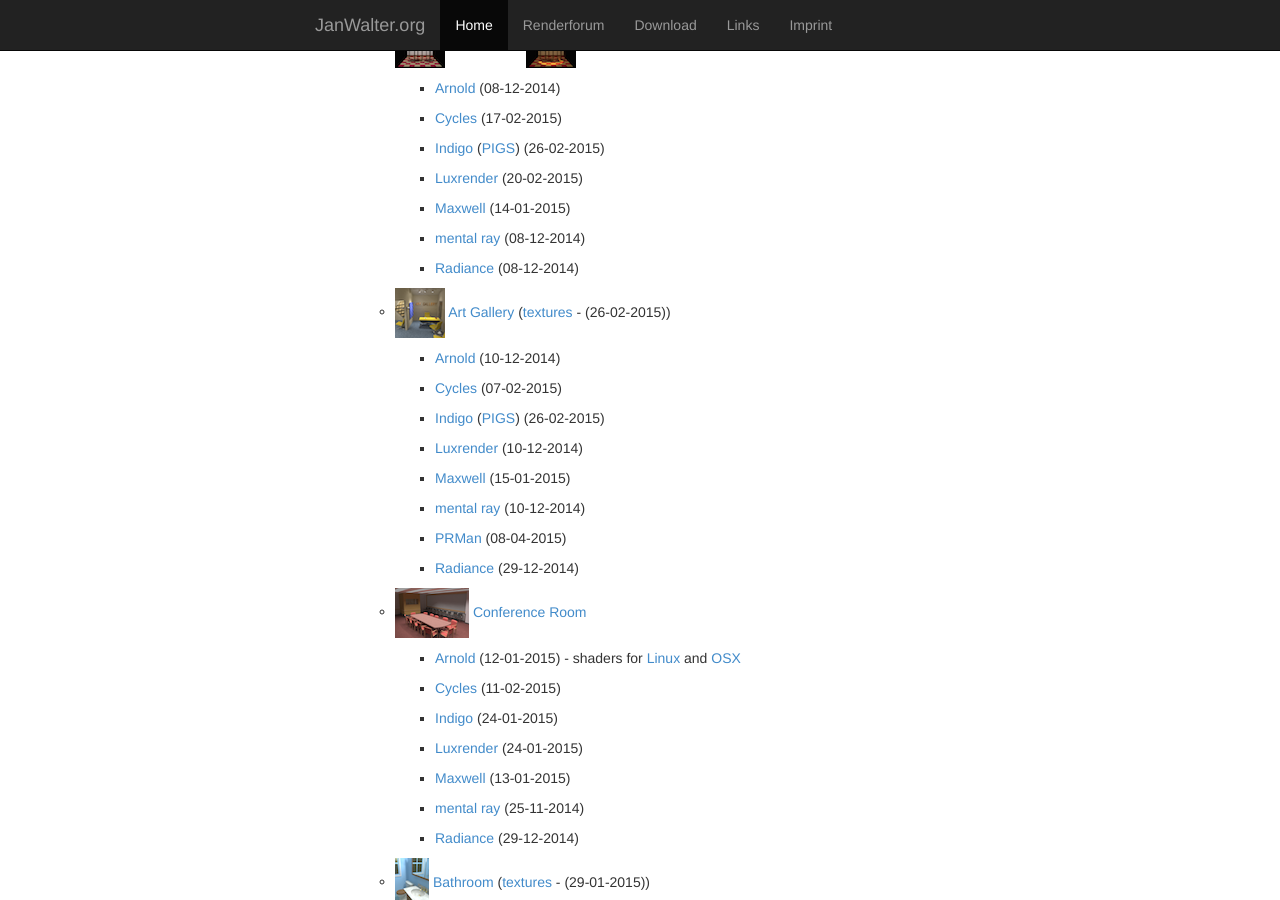
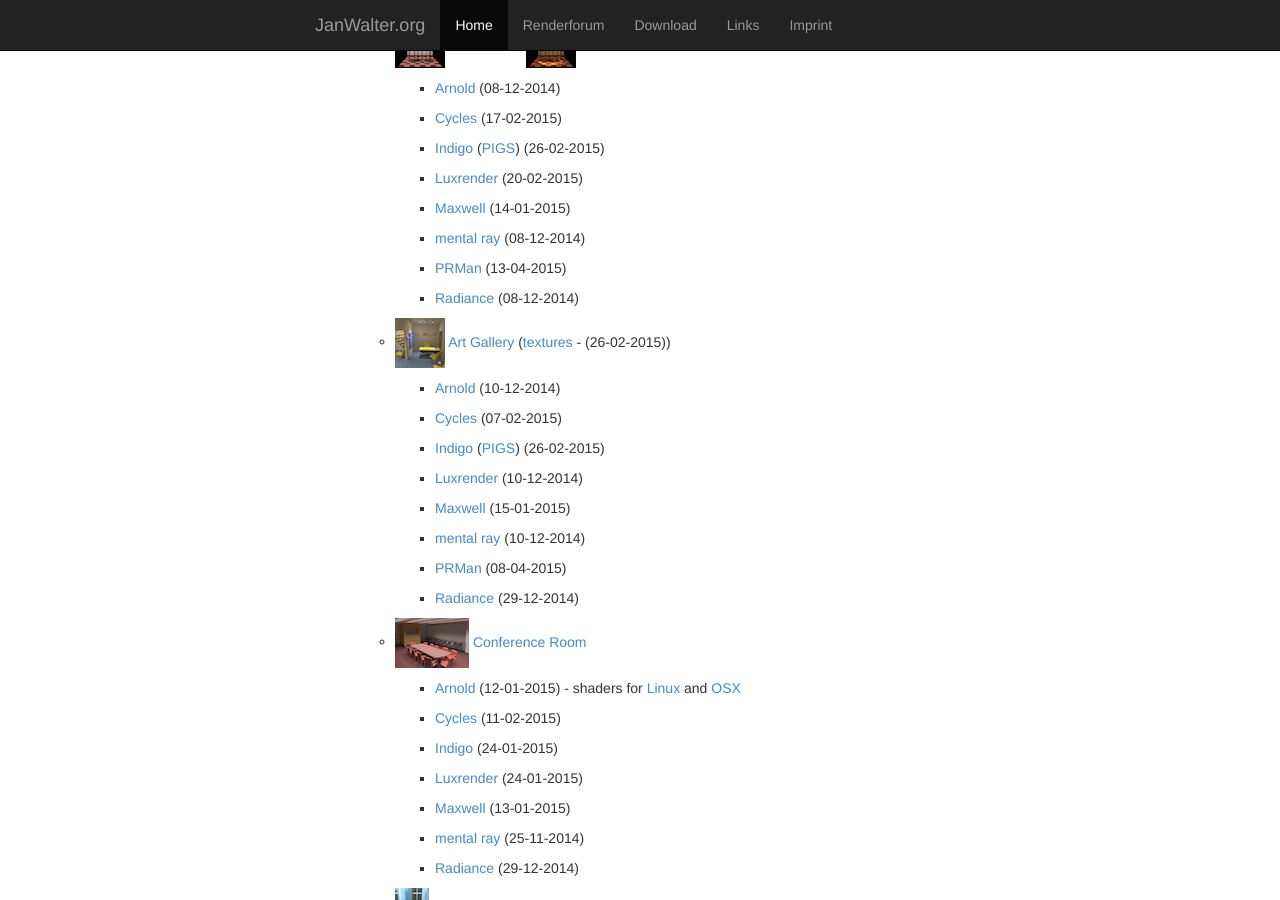
Before and after one commit to wahn/jan_walter_org, a Jekyll site: the page built from download/index.md, in a window 1280 px wide and 900 px high, scrolled down 932 px. Built offline with Jekyll 4.4.1, drawn with Linux system fonts in a browser that asks for light colours; Markdown is read by kramdown in place of the engine named in the settings.

Commit message:
Download link for the cafe scene in RenderMan file format.

```diff
--- a/download/index.md
+++ b/download/index.md
@@ -86,6 +86,8 @@
         + [Maxwell](https://www.janwalter.org/Download/Scenes/cafe_scene_mxs.tar.gz) (14-01-2015)
 
         + [mental ray](https://www.janwalter.org/Download/Scenes/cafe_scene_mi.tar.gz) (08-12-2014)
+
+        + [PRMan](https://www.janwalter.org/Download/Scenes/cafe_scene_rib.tar.gz) (13-04-2015)
 
         + [Radiance](https://www.janwalter.org/Download/Scenes/cafe_scene_rad.tar.gz) (08-12-2014)
 
```
